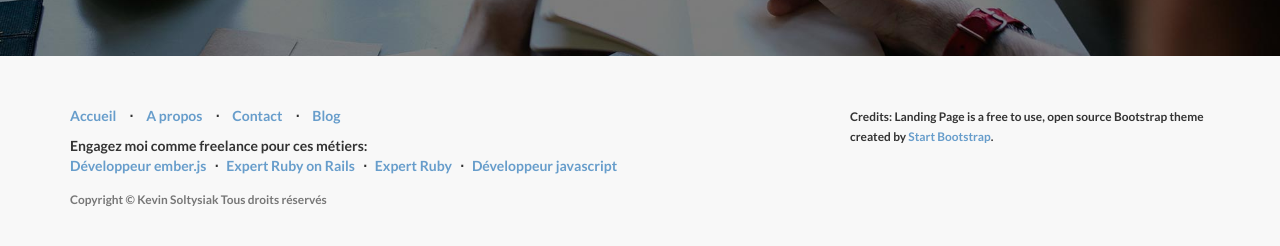
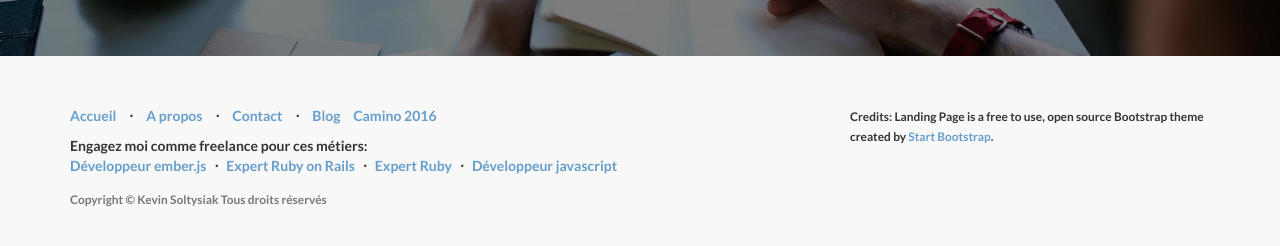
Before and after one commit to ksol/ksol.github.io, a Jekyll site: the page built from fr/index.html, in a window 1280 px wide and 900 px high, scrolled down 2825 px. Shown: the part 642-888 px from the top of the window. Built offline with Jekyll 4.4.1, drawn with Linux system fonts in a browser that asks for light colours; nearby versions of some CDN libraries.

Commit message:
Camino link

```diff
--- a/_includes/footer.fr.html
+++ b/_includes/footer.fr.html
@@ -18,6 +18,9 @@
           <li class="footer-menu-divider">&sdot;</li>
           <li>
             <a href="http://blog.ksol.fr">Blog</a>
+          </li>
+          <li>
+            <a href="http://camino2016.ksol.fr">Camino 2016</a>
           </li>
         </ul>
 
```
